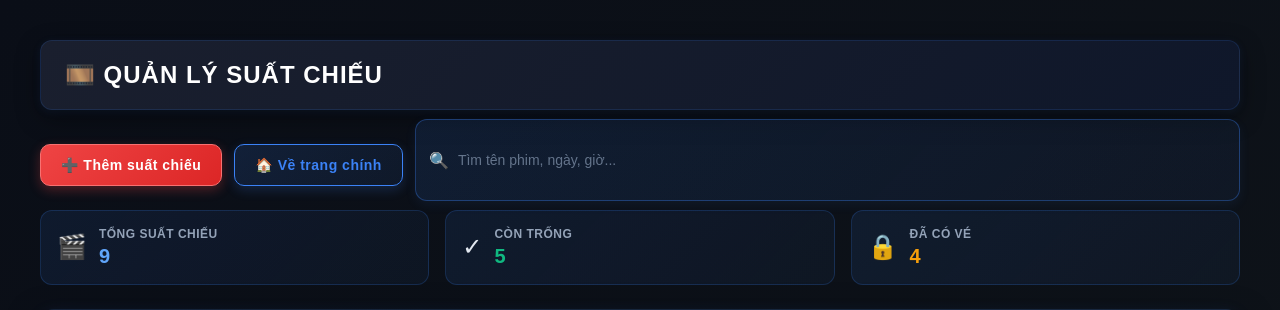
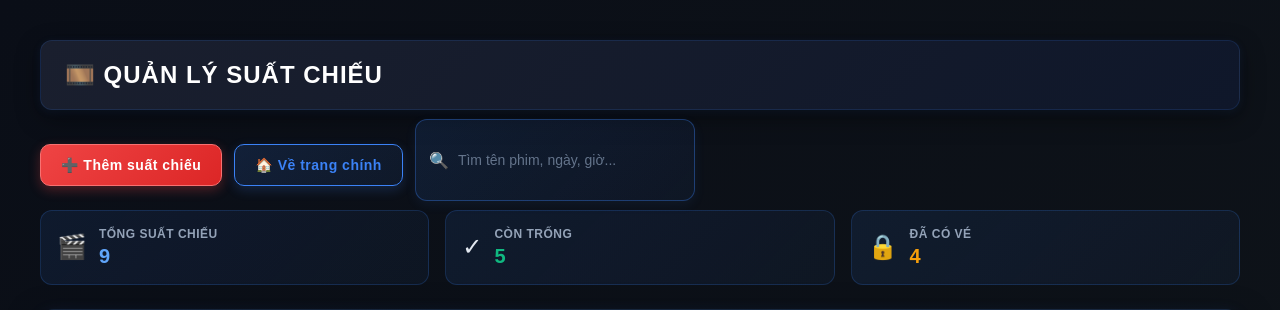
Before and after one commit to suplk3/DO-AN, a PHP site: page /admin/suat_chieu.php in a window 1280 px wide. Shown: the top 310 px of the page. Run offline with PHP 8.4, Linux system fonts and the light colour scheme; a user stored in the database is signed in; data comes from the database, SQL or seed files in the repository.

Commit message:
mtimkiem

```diff
--- a/assets/css/features.css
+++ b/assets/css/features.css
@@ -8,12 +8,14 @@
 }
 
 .search-box {
-    flex: 1;
-    min-width: 300px;
+    /* fixed sensible width with responsive limits */
+    flex: 0 0 280px;
+    min-width: 220px;
+    max-width: 360px;
     position: relative;
     display: flex;
     align-items: center;
-    width: 100%;
+    width: auto;
 }
 
 .search-box input {
```
Also changed, not shown: 1 other file.
